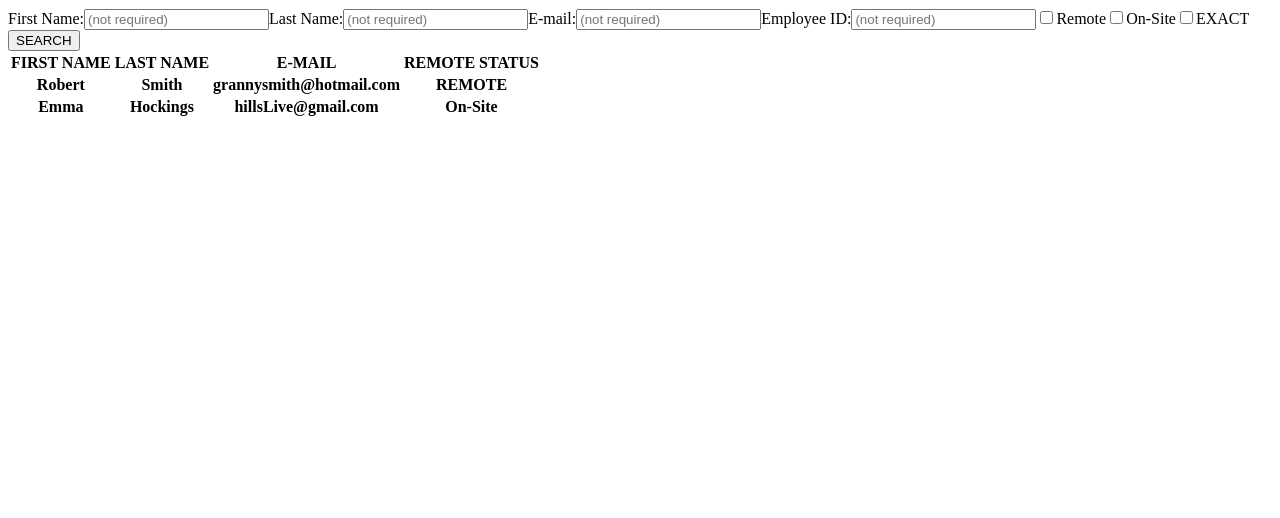
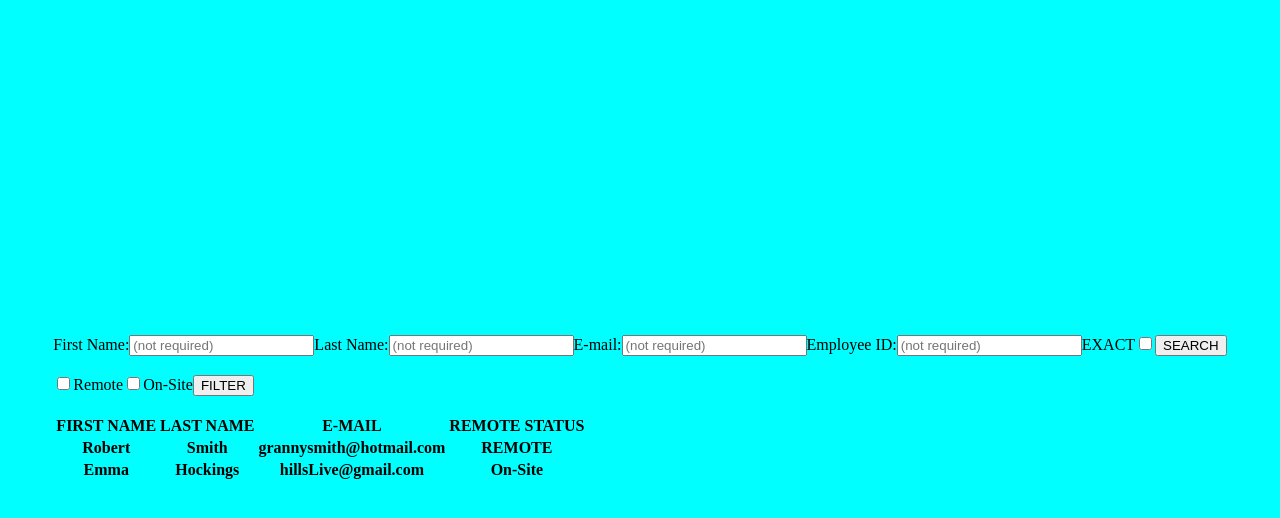
Before and after one commit to hawenger/employdirtect, a React (Create React App) app: page / in a window 1280 px wide. Shown: the top 518 px of the page. Built offline with nearby package versions, Linux system fonts and the light colour scheme.

Commit message:
Add useref to console.log status of all text form inputs

```diff
--- a/src/App.js
+++ b/src/App.js
@@ -1,9 +1,10 @@
-import React, { useState } from 'react';
+import React, { useState, useRef } from 'react';
 import EmployeeList from './components/EmployeeList';
+import FilterButton from './components/FilterButton';
 import Form from './components/Form';
+import './index.css';
 
 function App() {
-
   const remote = {value: true,
   name:'REMOTE'};
   const onSite = {value: false, name: 'On-Site'}
@@ -12,6 +13,7 @@ function App() {
   return (
     <>
       <Form/>
+      <FilterButton/>
       <table>
         <thead></thead>
         <tbody>
--- /dev/null
+++ b/src/components/FilterButton.js
@@ -0,0 +1,29 @@
+import React, {useRef} from 'react';
+
+export default function FilterButton(props) {
+    const onsitebox = useRef();
+    const remotebox = useRef();
+    //const inputValue = function() {
+    //    if(this.current == checked) {
+    //        console.log('true')
+    //    }
+    //}
+    function handleSubmit(e) {
+        e.preventDefault();
+        alert('Hello, world!');
+        console.log(props);
+        console.log(onsitebox.current.value);
+      }
+    return (
+        <div>
+            <form onSubmit={handleSubmit} ClassName="hidden">
+                <input ref={remotebox} type="checkbox" name="employeeremote" id="employeeremote"/>
+                <label for="employeeremote">Remote</label>
+                <input ref={onsitebox} type="checkbox" value="checked" name="employeeonsite" id="employeeonsite"/>
+                <label  for="employeeonsite">On-Site</label>
+                <button ClassName="btn" type="submit">FILTER</button>
+            </form>
+            <br></br>
+        </div>
+    )
+}
--- a/src/components/Form.js
+++ b/src/components/Form.js
@@ -1,37 +1,43 @@
 import React, {useRef} from 'react';
 
-export default function Form() {
-    const lastSearch = useRef();
-    const firstSearch = useRef();
-    const idSearch = useRef();
-    const remoteSearch = useRef();
-    const onSiteSearch = useRef();
-    const emailSearch = useRef();
-    const exact = useRef();
+export default function Form(props) {
 
-  function triggerSearchSelection(e) {
-    console.log({exact}.current.checked);
+    const firstNameInput = useRef();
+    const lastNameInput = useRef();
+    const idInput = useRef();
+    const emailInput = useRef();
+    function handleSubmit(e) {
+        e.preventDefault();
+        const firstName = firstNameInput.current.value;
+        const lastName = lastNameInput.current.value;
+        const empId = idInput.current.value;
+        const empEmail = emailInput.current.value;
 
- }
+        console.log(firstName);
+
+        console.log(lastName);
+
+        console.log(empId);
+
+        console.log(empEmail);
+        }
+
     return (
         <div>
-            <form>
+            <form onSubmit={handleSubmit}>
                 <label for="firstname">First Name:</label>
-                <input ref={firstSearch} type="text" placeholder="(not required)"/>
+                <input  ref={firstNameInput}type="text" placeholder="(not required)"/>
                 <label for="lastname">Last Name:</label>
-                <input ref={lastSearch} type="text" placeholder="(not required)"/>
+                <input  ref={lastNameInput}type="text" placeholder="(not required)"/>
                 <label for="email">E-mail:</label>
-                <input ref={emailSearch} type="email" placeholder="(not required)"/>
-                <label for="lastname">Employee ID:</label>
-                <input ref={idSearch} type="number" placeholder="(not required)"/>
-                <input ref={remoteSearch} type="checkbox" name="employeeremote" id="employeeremote"/>
-                <label for="employeeremote">Remote</label>
-                <input ref={onSiteSearch} type="checkbox" name="employeeonsite" id="employeeonsite"/>
-                <label for="employeeonsite">On-Site</label>
-                <input ref={exact} type="checkbox" name="exact" id="exact"/>
+                <input  ref={emailInput}type="email" placeholder="(not required)"/>
+                <label for="email">Employee ID:</label>
+                <input  ref={idInput}type="number" placeholder="(not required)"/>
                 <label for="exact">EXACT</label>
+                <input  type="checkbox" name="exact" id="exact"/>
+                <button ClassName="btn" type="submit">SEARCH</button>
             </form>
-            <button type="submit" onClick={triggerSearchSelection}>SEARCH</button>
+            <br></br>
         </div>
     )
 }
--- /dev/null
+++ b/src/index.css
@@ -0,0 +1,8 @@
+body {
+    display: flex;
+    align-items: center;
+    justify-content: center;
+    flex-direction: column;
+    min-height: 100vh;
+    background: aqua;
+}
```
Also changed, not shown: notes.js (added, +16 -0 lines).
